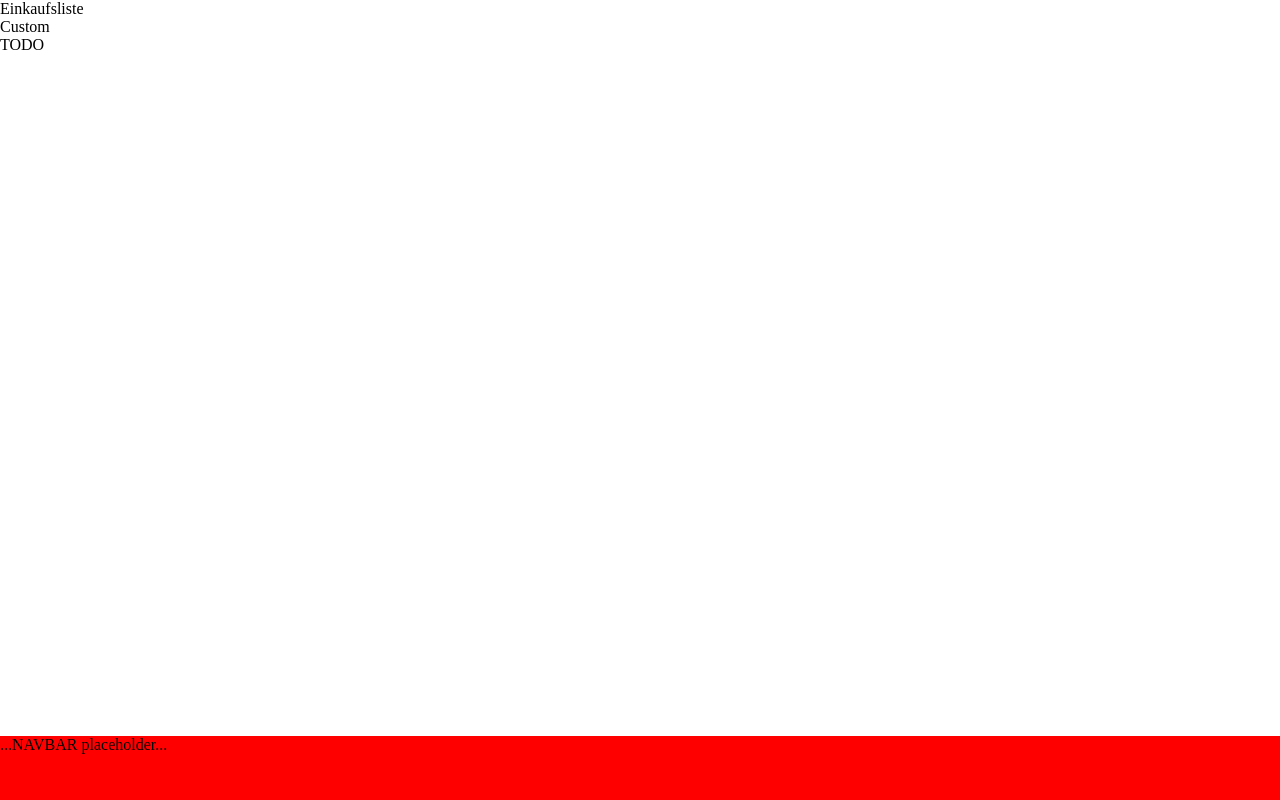
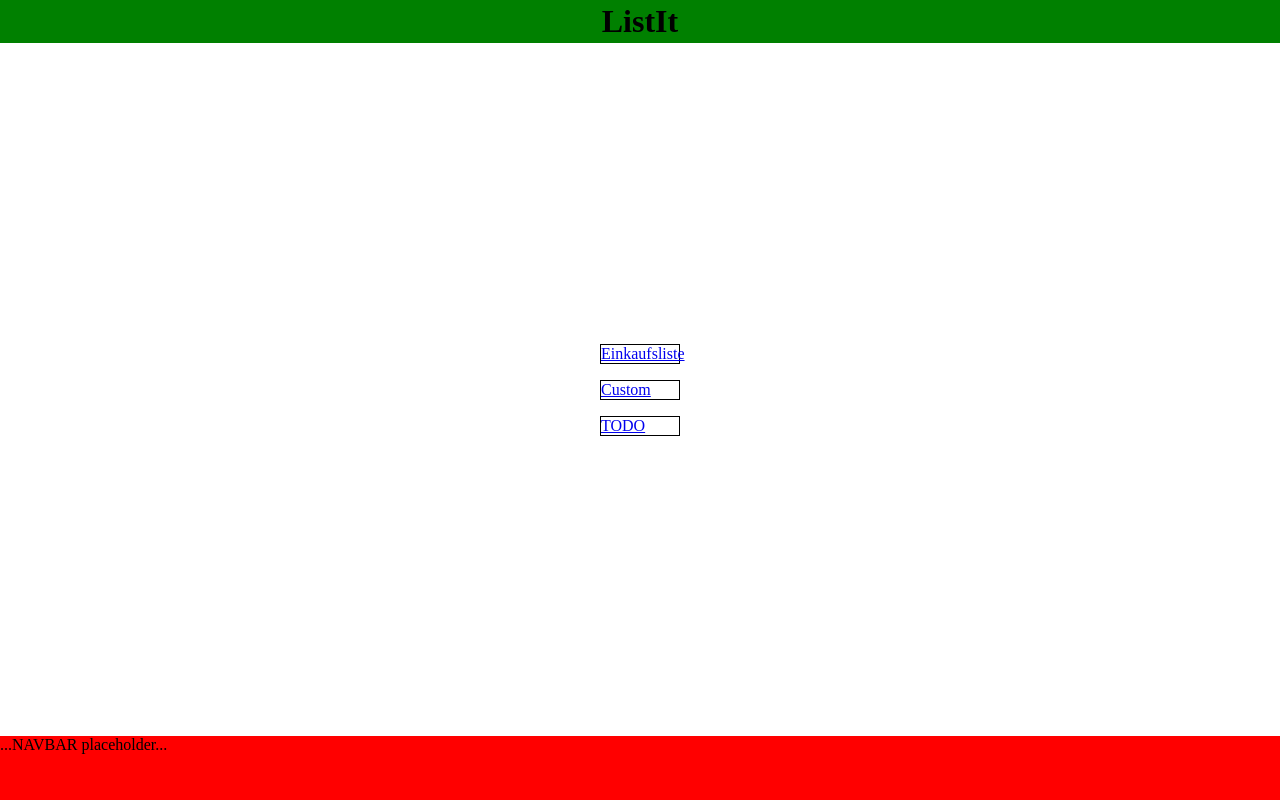
Before and after one commit to AHen-C0de/ListIt, a Django app: page / in a window 1280 px wide. Run offline with Django 4.2, Linux system fonts and the light colour scheme; data comes from the database, SQL or seed files in the repository; both versions use the stored data as it was after the commit.

Commit message:
add home page buttons

```diff
--- a/base/static/base.css
+++ b/base/static/base.css
@@ -14,3 +14,19 @@ body {
   /* header main footer */
   grid-template-rows: 1fr 4rem;
 }
+
+.main-container {
+  display: flex;
+  flex-direction: column;
+}
+
+.header {
+  background-color: green;
+  padding: 0.2rem;
+  text-align: center;
+}
+
+.main-button {
+  border: 1px solid black;
+  width: 5rem;
+}
--- /dev/null
+++ b/base/static/home.css
@@ -0,0 +1,15 @@
+.button-container {
+    display: flex;
+    flex-direction: column;
+    justify-content: center;
+    align-items: center;
+    gap: 1rem;
+    margin: auto;
+}
+
+.home-container {
+    display: flex;
+    justify-content: center;
+    align-items: center;
+    flex: 1 1 100%;
+}
--- a/base/templates/base/base.html
+++ b/base/templates/base/base.html
@@ -1,6 +1,6 @@
-<!DOCTYPE html>
 {% load static %}
 
+<!DOCTYPE html>
 <html lang="de">
   <head>
       <meta charset="utf-8">
@@ -9,7 +9,7 @@
       <title>ListIt</title>
   </head>
   <body>
-    <main>
+    <main class="main-container">
       {% block main %}{% endblock %}
     </main>
     <footer>
--- a/base/templates/base/home.html
+++ b/base/templates/base/home.html
@@ -1,9 +1,16 @@
 {% extends 'base/base.html' %}
+{% load static %}
 
 {% block main %}
+  <link rel="stylesheet" href="{% static 'home.css' %}">
 
-  {% for list in lists %}
-    <div>{{ list.name }}</div>
-  {% endfor %}
+  <h1 class="header">ListIt</h1>
+  <div class="home-container">
+    <div class="button-container">
+      {% for list in lists %}
+        <a href="/" class="main-button">{{ list.name }}</a>
+      {% endfor %}
+    </div>
+  </div>
 
 {% endblock %}
```
Also changed, not shown: db.sqlite3.
